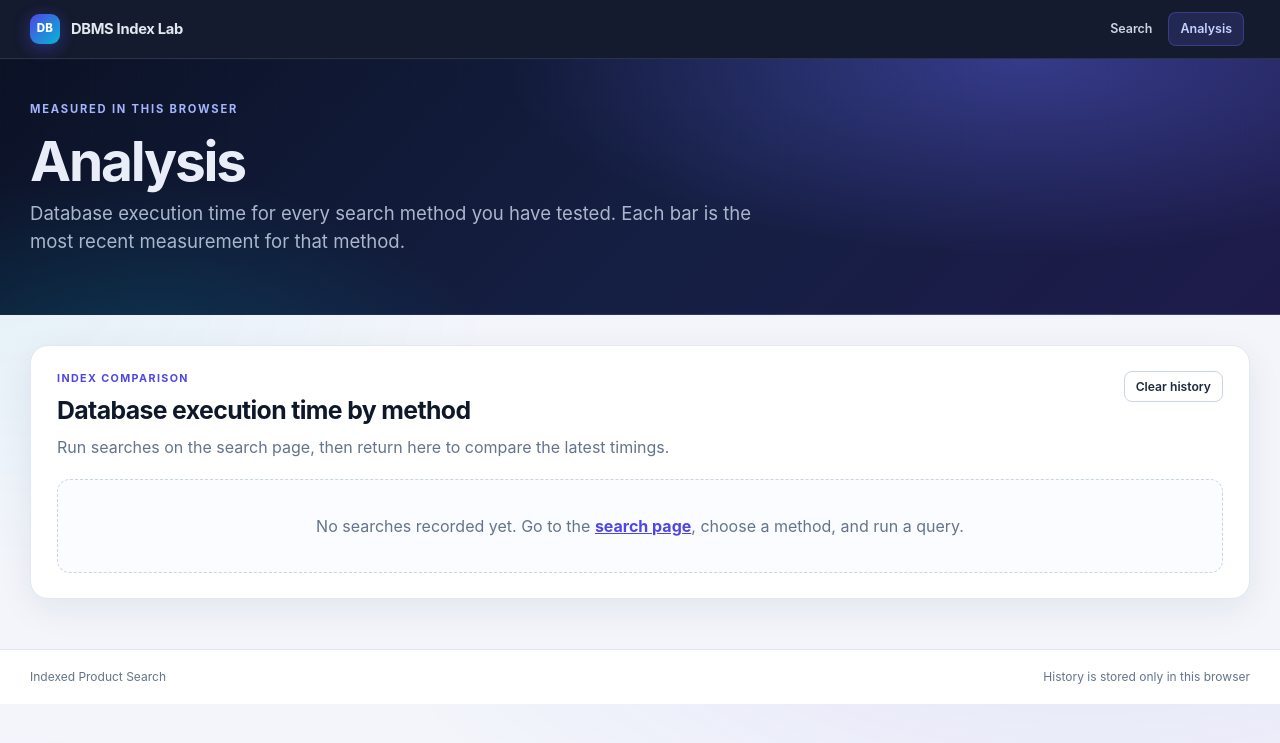
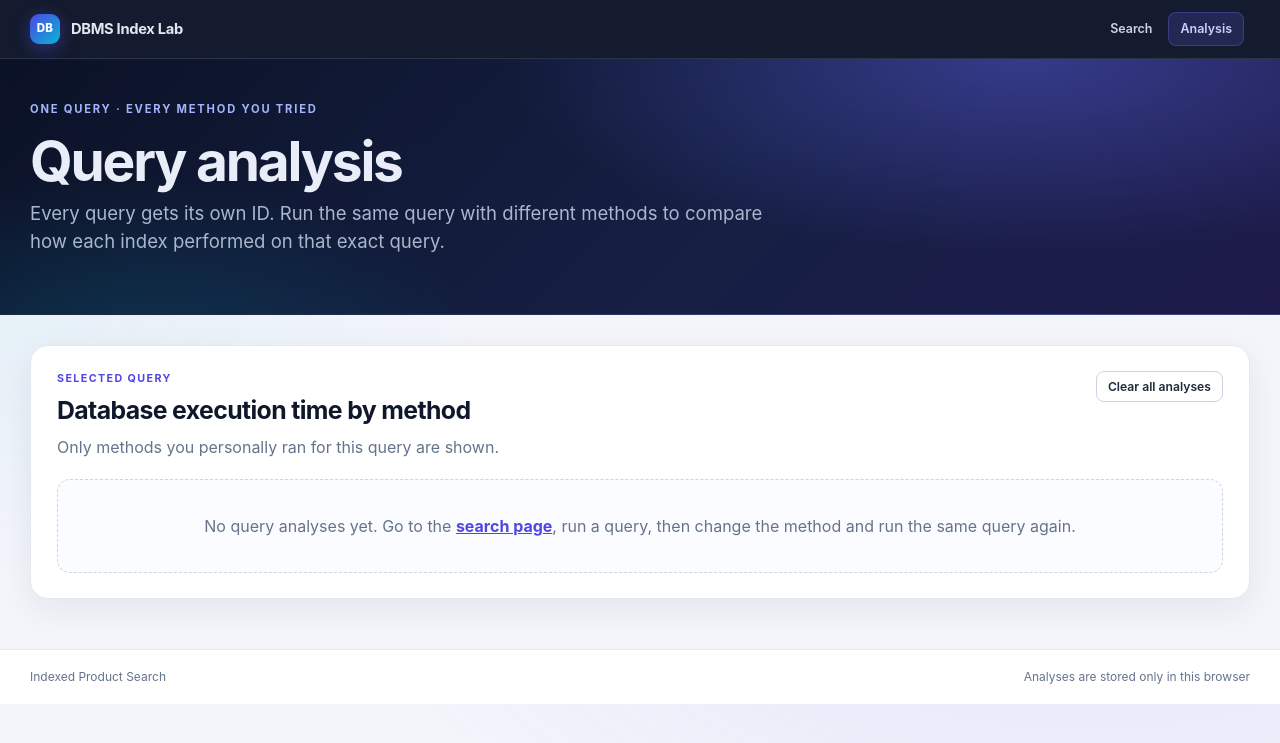
Before and after one commit to GitxAnkur/DB_Index-Simulator, a Flask app: page /analysis in a window 1280 px wide. Shown: the top 743 px of the page. Run offline with Flask 3, Linux system fonts and the light colour scheme.

Commit message:
Restore B+ Tree method and add query-specific analysis
- Re-add btree module and register seven selectable methods
- Group analysis by stable query ID (normalized query + limit)
- Show only manually tested methods per query in graph and table
- Add clickable saved-query list and deep links via /analysis?q=ID
- Keep last search prefilled for same-query method comparisons
- Update tests and documentation (101 tests passing)

```diff
--- a/app/routes.py
+++ b/app/routes.py
@@ -139,7 +139,7 @@ def search():
     if not isinstance(query, str) or not query.strip():
         return error("'query' must be a non-empty string")
     if not isinstance(method, str) or not method:
-        return error("'method' must be one of the six supported method identifiers")
+        return error("'method' must be one of the seven supported method identifiers")
     if not isinstance(limit, int) or isinstance(limit, bool):
         return error("'limit' must be an integer (5 or 10)")
     if not isinstance(include_plan, bool):
--- a/static/js/analysis.js
+++ b/static/js/analysis.js
@@ -1,21 +1,32 @@
-/* Analysis dashboard: latest database execution time per tested method. */
+/* Query-scoped analysis: one graph per query, comparing the methods you ran. */
 (() => {
   "use strict";
 
-  const ANALYSIS_KEY = "dbms2.analysis.history.v1";
+  const ANALYSIS_KEY = "dbms2.analysis.queries.v1";
   const METHOD_ORDER = [
-    "full_scan", "hash", "composite_btree", "hnsw", "hybrid", "cached",
+    "full_scan", "btree", "hash", "composite_btree", "hnsw", "hybrid", "cached",
   ];
   const LABELS = {
     full_scan: "Full Table Scan",
+    btree: "B+ Tree",
     hash: "Hash Index",
     composite_btree: "Composite Index",
     hnsw: "HNSW Vector Search",
     hybrid: "Hybrid (Filters + Vector)",
     cached: "Cached Search",
   };
+  const SHORT_LABELS = {
+    full_scan: "Full scan",
+    btree: "B+ Tree",
+    hash: "Hash",
+    composite_btree: "Composite",
+    hnsw: "HNSW",
+    hybrid: "Hybrid",
+    cached: "Cached",
+  };
   const COLORS = {
     full_scan: "rgba(220, 38, 38, 0.82)",
+    btree: "rgba(37, 99, 235, 0.82)",
     hash: "rgba(217, 119, 6, 0.82)",
     composite_btree: "rgba(79, 70, 229, 0.86)",
     hnsw: "rgba(6, 182, 212, 0.82)",
@@ -25,6 +36,7 @@
 
   const $ = (selector) => document.querySelector(selector);
   let chart = null;
+  const state = { selectedId: null };
 
   function escapeHtml(value) {
     return String(value ?? "")
@@ -49,48 +61,81 @@
     return date.toLocaleString();
   }
 
-  function readHistory() {
+  function readStore() {
     try {
-      const stored = JSON.parse(localStorage.getItem(ANALYSIS_KEY) || "{}");
-      if (!stored || typeof stored !== "object" || Array.isArray(stored)) return {};
-      return stored;
+      const stored = JSON.parse(localStorage.getItem(ANALYSIS_KEY) || "null");
+      if (
+        stored &&
+        typeof stored === "object" &&
+        stored.queries &&
+        typeof stored.queries === "object" &&
+        !Array.isArray(stored.queries)
+      ) {
+        return stored;
+      }
     } catch (_) {
-      return {};
+      /* fall through */
     }
+    return { version: 1, queries: {} };
   }
 
-  function orderedEntries(history) {
-    const known = METHOD_ORDER
-      .filter((id) => history[id])
-      .map((id) => ({ id, ...history[id] }));
-    const extra = Object.keys(history)
-      .filter((id) => !METHOD_ORDER.includes(id))
-      .map((id) => ({ id, ...history[id] }));
-    return [...known, ...extra];
+  function sortedQueries(store) {
+    return Object.values(store.queries).sort(
+      (a, b) => new Date(b.updated_at || 0) - new Date(a.updated_at || 0)
+    );
   }
 
-  function renderSummary(entries) {
-    const times = entries.map((e) => Number(e.db_execution_ms) || 0);
-    const fastest = entries[times.indexOf(Math.min(...times))];
-    const slowest = entries[times.indexOf(Math.max(...times))];
+  function methodsFor(entry) {
+    const methods = entry.methods && typeof entry.methods === "object" ? entry.methods : {};
+    const known = METHOD_ORDER.filter((id) => methods[id]);
+    const extra = Object.keys(methods).filter((id) => !METHOD_ORDER.includes(id));
+    return [...known, ...extra].map((id) => ({ id, ...methods[id] }));
+  }
+
+  function renderSummary(entry, methods) {
+    const times = methods.map((m) => Number(m.db_execution_ms) || 0);
+    const fastestIndex = times.indexOf(Math.min(...times));
+    const slowestIndex = times.indexOf(Math.max(...times));
+    const fastest = methods[fastestIndex];
+    const slowest = methods[slowestIndex];
     const cards = [
-      { label: "Methods tested", value: String(entries.length), sub: "in this browser" },
-      { label: "Fastest", value: escapeHtml(LABELS[fastest.id] || fastest.id), sub: `${fmtMs(fastest.db_execution_ms)} ms`, small: true },
-      { label: "Slowest", value: escapeHtml(LABELS[slowest.id] || slowest.id), sub: `${fmtMs(slowest.db_execution_ms)} ms`, small: true },
+      {
+        label: "Query ID",
+        value: entry.id,
+        sub: "tap it below to reopen",
+        small: true,
+      },
+      {
+        label: "Methods tested",
+        value: String(methods.length),
+        sub: `limit ${entry.limit}`,
+      },
+      {
+        label: "Fastest",
+        value: escapeHtml(LABELS[fastest.id] || fastest.label || fastest.id),
+        sub: `${fmtMs(fastest.db_execution_ms)} ms`,
+        small: true,
+      },
+      {
+        label: "Slowest",
+        value: escapeHtml(LABELS[slowest.id] || slowest.label || slowest.id),
+        sub: `${fmtMs(slowest.db_execution_ms)} ms`,
+        small: true,
+      },
     ];
     $("#analysisSummary").innerHTML = cards.map((c) => `
       <div class="metric-card">
         <div class="metric-label">${c.label}</div>
-        <div class="metric-value"${c.small ? ' style="font-size:0.92rem;line-height:1.3"' : ""}>${c.value}</div>
-        <div class="metric-sub">${c.sub}</div>
+        <div class="metric-value"${c.small ? ' style="font-size:0.92rem;line-height:1.3"' : ""}>${escapeHtml(c.value)}</div>
+        <div class="metric-sub">${escapeHtml(c.sub)}</div>
       </div>`).join("");
   }
 
-  function renderChart(entries) {
+  function renderChart(entry, methods) {
     const canvas = $("#analysisChart");
-    const labels = entries.map((e) => LABELS[e.id] || e.label || e.id);
-    const values = entries.map((e) => Math.max(Number(e.db_execution_ms) || 0, 0));
-    const colors = entries.map((e) => COLORS[e.id] || "rgba(79, 70, 229, 0.8)");
+    const labels = methods.map((m) => SHORT_LABELS[m.id] || m.label || m.id);
+    const values = methods.map((m) => Math.max(Number(m.db_execution_ms) || 0, 0));
+    const colors = methods.map((m) => COLORS[m.id] || "rgba(79, 70, 229, 0.8)");
 
     if (chart) chart.destroy();
     chart = new Chart(canvas, {
@@ -109,21 +154,31 @@
       options: {
         responsive: true,
         maintainAspectRatio: false,
-        animation: { duration: 350 },
+        animation: { duration: 300 },
         plugins: {
           legend: { display: false },
+          title: {
+            display: true,
+            text: `${entry.id} · ${entry.query}`,
+            color: "#1e293b",
+            font: { size: 12, weight: "600" },
+            padding: { bottom: 12 },
+          },
           tooltip: {
             callbacks: {
               label: (ctx) => `${fmtMs(ctx.parsed.y)} ms`,
               afterLabel: (ctx) => {
-                const entry = entries[ctx.dataIndex];
-                return entry && entry.query ? `Query: ${entry.query}` : "";
+                const method = methods[ctx.dataIndex];
+                return method ? `Results: ${method.result_count ?? "—"}` : "";
               },
             },
           },
         },
         scales: {
-          x: { grid: { display: false }, ticks: { font: { size: 11 }, maxRotation: 20, minRotation: 0 } },
+          x: {
+            grid: { display: false },
+            ticks: { font: { size: 11 }, maxRotation: 20, minRotation: 0 },
+          },
           y: {
             beginAtZero: true,
             title: { display: true, text: "Database execution time (ms)" },
@@ -135,38 +190,95 @@
     });
   }
 
-  function renderTable(entries) {
-    $("#analysisTable tbody").innerHTML = entries.map((e) => `
+  function renderTable(methods) {
+    $("#analysisTable tbody").innerHTML = methods.map((m) => `
       <tr>
-        <td class="method-cell">${escapeHtml(LABELS[e.id] || e.label || e.id)}</td>
-        <td>${escapeHtml(e.query || "—")}</td>
-        <td class="num">${fmtMs(e.db_execution_ms)} ms</td>
-        <td class="num">${escapeHtml(e.result_count ?? "—")}</td>
-        <td>${escapeHtml(fmtWhen(e.timestamp))}</td>
+        <td class="method-cell">${escapeHtml(LABELS[m.id] || m.label || m.id)}</td>
+        <td class="num">${fmtMs(m.db_execution_ms)} ms</td>
+        <td class="num">${escapeHtml(m.result_count ?? "—")}</td>
+        <td>${escapeHtml(m.cache_status || "—")}</td>
+        <td>${escapeHtml(fmtWhen(m.timestamp))}</td>
       </tr>`).join("");
   }
 
+  function renderDetail(entry) {
+    const methods = methodsFor(entry);
+    $("#detailQueryId").textContent = entry.id;
+    $("#detailQueryText").textContent = entry.query;
+    $("#detailMeta").textContent =
+      `limit ${entry.limit} · ${methods.length} method${methods.length === 1 ? "" : "s"} tested · updated ${fmtWhen(entry.updated_at)}`;
+    renderSummary(entry, methods);
+    renderChart(entry, methods);
+    renderTable(methods);
+  }
+
+  function renderList(queries, selectedId) {
+    $("#queryCount").textContent = `${queries.length} quer${queries.length === 1 ? "y" : "ies"}`;
+    $("#queryList").innerHTML = queries.map((entry) => {
+      const methods = methodsFor(entry);
+      const active = entry.id === selectedId;
+      return `
+        <button type="button" class="query-card${active ? " active" : ""}" data-query-id="${escapeHtml(entry.id)}">
+          <span class="query-id-badge">${escapeHtml(entry.id)}</span>
+          <span class="query-card-body">
+            <span class="query-card-text">${escapeHtml(entry.query)}</span>
+            <span class="query-card-meta">
+              ${methods.length} method${methods.length === 1 ? "" : "s"} · limit ${escapeHtml(entry.limit)} · updated ${escapeHtml(fmtWhen(entry.updated_at))}
+            </span>
+          </span>
+          <span class="query-card-chevron" aria-hidden="true">›</span>
+        </button>`;
+    }).join("");
+  }
+
   function render() {
-    const entries = orderedEntries(readHistory());
+    const store = readStore();
+    const queries = sortedQueries(store);
     const empty = $("#analysisEmpty");
-    const content = $("#analysisContent");
-    if (!entries.length) {
+    const detail = $("#analysisDetail");
+    const listPanel = $("#queryListPanel");
+
+    if (!queries.length) {
       empty.hidden = false;
-      content.hidden = true;
+      detail.hidden = true;
+      listPanel.hidden = true;
       if (chart) { chart.destroy(); chart = null; }
       return;
     }
+
+    const requested = new URLSearchParams(window.location.search).get("q");
+    let selectedId = state.selectedId;
+    if (!selectedId || !store.queries[selectedId]) {
+      selectedId = requested && store.queries[requested] ? requested : queries[0].id;
+    }
+    state.selectedId = selectedId;
+
     empty.hidden = true;
-    content.hidden = false;
-    renderSummary(entries);
-    renderChart(entries);
-    renderTable(entries);
+    detail.hidden = false;
+    listPanel.hidden = false;
+    renderDetail(store.queries[selectedId]);
+    renderList(queries, selectedId);
   }
 
   document.addEventListener("DOMContentLoaded", () => {
     render();
+
+    $("#queryList").addEventListener("click", (event) => {
+      const card = event.target.closest("[data-query-id]");
+      if (!card) return;
+      state.selectedId = card.dataset.queryId;
+      const url = new URL(window.location.href);
+      url.searchParams.set("q", state.selectedId);
+      window.history.replaceState(null, "", url);
+      render();
+      $("#analysisTitle").scrollIntoView({ behavior: "smooth", block: "start" });
+    });
+
     $("#clearHistoryBtn").addEventListener("click", () => {
+      if (!window.confirm("Clear every saved query analysis in this browser?")) return;
       try { localStorage.removeItem(ANALYSIS_KEY); } catch (_) { /* ignore */ }
+      state.selectedId = null;
+      window.history.replaceState(null, "", window.location.pathname);
       render();
     });
   });
--- a/templates/analysis.html
+++ b/templates/analysis.html
@@ -4,7 +4,7 @@
   <meta charset="UTF-8" />
   <meta name="viewport" content="width=device-width, initial-scale=1.0" />
   <title>Analysis · Indexed Product Search</title>
-  <meta name="description" content="Database execution time for each search method you have tested." />
+  <meta name="description" content="Compare how each search method performed on a specific query." />
   <link rel="stylesheet" href="/static/css/style.css" />
 </head>
 <body>
@@ -25,10 +25,11 @@
 
   <header class="hero hero-compact">
     <div class="wrap">
-      <p class="eyebrow">Measured in this browser</p>
-      <h1>Analysis</h1>
+      <p class="eyebrow">One query · every method you tried</p>
+      <h1>Query analysis</h1>
       <p class="subtitle">
-        Database execution time for every search method you have tested. Each bar is the most recent measurement for that method.
+        Every query gets its own ID. Run the same query with different methods to
+        compare how each index performed on that exact query.
       </p>
     </div>
   </header>
@@ -37,24 +38,33 @@
     <section class="panel" aria-labelledby="analysisTitle">
       <div class="panel-heading">
         <div>
-          <p class="section-kicker">Index comparison</p>
+          <p class="section-kicker">Selected query</p>
           <h2 id="analysisTitle">Database execution time by method</h2>
-          <p class="muted">Run searches on the search page, then return here to compare the latest timings.</p>
+          <p class="muted">Only methods you personally ran for this query are shown.</p>
         </div>
-        <button id="clearHistoryBtn" class="btn btn-secondary btn-small" type="button">Clear history</button>
+        <button id="clearHistoryBtn" class="btn btn-secondary btn-small" type="button">Clear all analyses</button>
       </div>
 
       <div id="analysisEmpty" class="empty-state" hidden>
-        No searches recorded yet. Go to the <a href="/">search page</a>, choose a method, and run a query.
+        No query analyses yet. Go to the <a href="/">search page</a>, run a query,
+        then change the method and run the same query again.
       </div>
 
-      <div id="analysisContent" hidden>
+      <div id="analysisDetail" hidden>
+        <div class="query-detail-head">
+          <span id="detailQueryId" class="query-id-badge"></span>
+          <div class="query-detail-copy">
+            <h3 id="detailQueryText"></h3>
+            <p id="detailMeta" class="muted"></p>
+          </div>
+        </div>
+
         <div class="metric-grid" id="analysisSummary"></div>
 
         <div class="chart-card">
           <div class="chart-head">
             <div>
-              <h3>Latest database execution time</h3>
+              <h3>How each method performed on this query</h3>
               <p class="muted">Milliseconds spent inside PostgreSQL for the actual search query.</p>
             </div>
           </div>
@@ -64,8 +74,8 @@
         <div class="table-card">
           <div class="chart-head">
             <div>
-              <h3>Tested methods</h3>
-              <p class="muted">The most recent query and measurement for each method.</p>
+              <h3>Measured methods</h3>
+              <p class="muted">Latest result for each method you ran against this query.</p>
             </div>
           </div>
           <div class="table-scroll">
@@ -73,9 +83,9 @@
               <thead>
                 <tr>
                   <th>Method</th>
-                  <th>Last query</th>
                   <th class="num">DB time</th>
                   <th class="num">Results</th>
+                  <th>Cache</th>
                   <th>Measured</th>
                 </tr>
               </thead>
@@ -85,12 +95,24 @@
         </div>
       </div>
     </section>
+
+    <section id="queryListPanel" class="panel" aria-labelledby="queryListTitle" hidden>
+      <div class="panel-heading compact">
+        <div>
+          <p class="section-kicker">Saved queries</p>
+          <h2 id="queryListTitle">All query analyses</h2>
+          <p class="muted">Tap a query ID to open its graph.</p>
+        </div>
+        <span id="queryCount" class="pill pill-soft"></span>
+      </div>
+      <div id="queryList" class="query-list"></div>
+    </section>
   </main>
 
   <footer class="footer">
     <div class="wrap footer-inner">
       <span>Indexed Product Search</span>
-      <span>History is stored only in this browser</span>
+      <span>Analyses are stored only in this browser</span>
     </div>
   </footer>
 
```
Also changed, not shown: app/search/__init__.py (+22 -2 lines), app/search/btree.py (added, +48 -0 lines), docs/api.md (+6 -6 lines), docs/architecture.md (+7 -8 lines), docs/search_methods.md (+62 -24 lines), docs/testing.md (+9 -8 lines), static/css/style.css (+38 -0 lines), static/js/app.js (+123 -21 lines), templates/index.html (+6 -1 lines), tests/test_benchmark.py (+8 -8 lines), tests/test_search_methods.py (+9 -2 lines), README.md.
